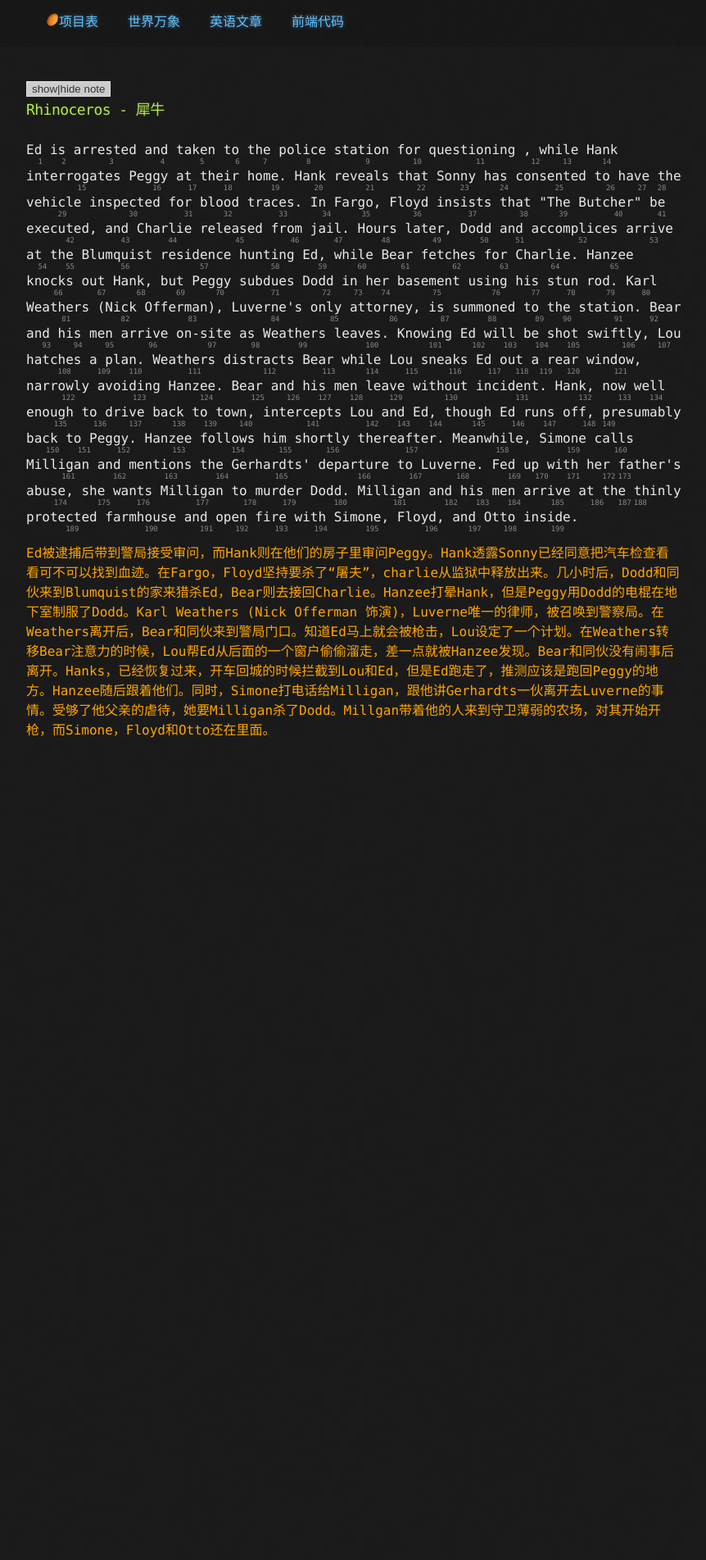
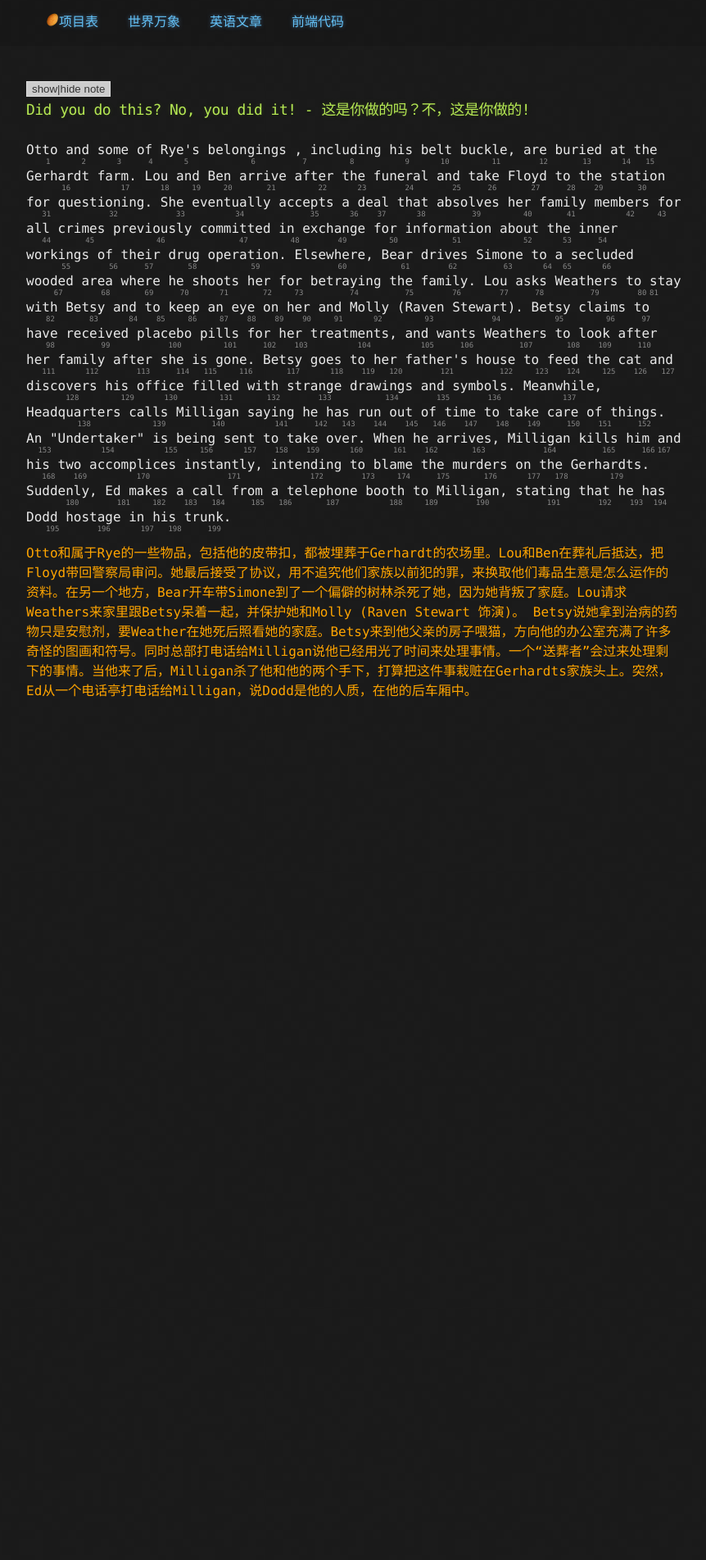
Before and after one commit to vunlin/vunlin.github.io, a Jekyll site: the page setup/template.html, which Jekyll copies as it is, in a window 1280 px wide. Shown: the whole page at 82% size, without its empty margins (208-1070 px from the left). Built offline with Jekyll 4.4.1, drawn with Linux system fonts in a browser that asks for light colours; after the commit the page ends 1855 px from its top, so only the background shows below that.

Commit message:
fargo s2e7

```diff
--- a/setup/template.html
+++ b/setup/template.html
@@ -32,45 +32,46 @@
 		<button id="toggleNote">show|hide note</button>
 	</div>
 	<div id="plot">
-		<h3>Rhinoceros - 犀牛</h3>
-		<p>Ed is arrested and taken to the police station for questioning, while Hank interrogates Peggy at their home. Hank reveals that Sonny has consented to have the vehicle inspected for blood traces. In Fargo, Floyd insists that "The Butcher" be executed, and Charlie released from jail. Hours later, Dodd and accomplices arrive at the Blumquist residence hunting Ed, while Bear fetches for Charlie. Hanzee knocks out Hank, but Peggy subdues Dodd in her basement using his stun rod. Karl Weathers (Nick Offerman), Luverne's only attorney, is summoned to the station. Bear and his men arrive on-site as Weathers leaves. Knowing Ed will be shot swiftly, Lou hatches a plan. Weathers distracts Bear while Lou sneaks Ed out a rear window, narrowly avoiding Hanzee. Bear and his men leave without incident. Hank, now well enough to drive back to town, intercepts Lou and Ed, though Ed runs off, presumably back to Peggy. Hanzee follows him shortly thereafter. Meanwhile, Simone calls Milligan and mentions the Gerhardts' departure to Luverne. Fed up with her father's abuse, she wants Milligan to murder Dodd. Milligan and his men arrive at the thinly protected farmhouse and open fire with Simone, Floyd, and Otto inside.</p>
+		<h3>Did you do this? No, you did it! - 这是你做的吗？不，这是你做的!</h3>
+		<p>Otto and some of Rye's belongings, including his belt buckle, are buried at the Gerhardt farm. Lou and Ben arrive after the funeral and take Floyd to the station for questioning. She eventually accepts a deal that absolves her family members for all crimes previously committed in exchange for information about the inner workings of their drug operation. Elsewhere, Bear drives Simone to a secluded wooded area where he shoots her for betraying the family. Lou asks Weathers to stay with Betsy and to keep an eye on her and Molly (Raven Stewart). Betsy claims to have received placebo pills for her treatments, and wants Weathers to look after her family after she is gone. Betsy goes to her father's house to feed the cat and discovers his office filled with strange drawings and symbols. Meanwhile, Headquarters calls Milligan saying he has run out of time to take care of things. An "Undertaker" is being sent to take over. When he arrives, Milligan kills him and his two accomplices instantly, intending to blame the murders on the Gerhardts. Suddenly, Ed makes a call from a telephone booth to Milligan, stating that he has Dodd hostage in his trunk.</p>
 
-		<div>Ed被逮捕后带到警局接受审问，而Hank则在他们的房子里审问Peggy。Hank透露Sonny已经同意把汽车检查看看可不可以找到血迹。在Fargo，Floyd坚持要杀了“屠夫”，charlie从监狱中释放出来。几小时后，Dodd和同伙来到Blumquist的家来猎杀Ed，Bear则去接回Charlie。Hanzee打晕Hank，但是Peggy用Dodd的电棍在地下室制服了Dodd。Karl Weathers (Nick Offerman 饰演)，Luverne唯一的律师，被召唤到警察局。在Weathers离开后，Bear和同伙来到警局门口。知道Ed马上就会被枪击，Lou设定了一个计划。在Weathers转移Bear注意力的时候，Lou帮Ed从后面的一个窗户偷偷溜走，差一点就被Hanzee发现。Bear和同伙没有闹事后离开。Hanks，已经恢复过来，开车回城的时候拦截到Lou和Ed，但是Ed跑走了，推测应该是跑回Peggy的地方。Hanzee随后跟着他们。同时，Simone打电话给Milligan，跟他讲Gerhardts一伙离开去Luverne的事情。受够了他父亲的虐待，她要Milligan杀了Dodd。Millgan带着他的人来到守卫薄弱的农场，对其开始开枪，而Simone，Floyd和Otto还在里面。</div>
+		<div>Otto和属于Rye的一些物品，包括他的皮带扣，都被埋葬于Gerhardt的农场里。Lou和Ben在葬礼后抵达，把Floyd带回警察局审问。她最后接受了协议，用不追究他们家族以前犯的罪，来换取他们毒品生意是怎么运作的资料。在另一个地方，Bear开车带Simone到了一个偏僻的树林杀死了她，因为她背叛了家庭。Lou请求Weathers来家里跟Betsy呆着一起，并保护她和Molly (Raven Stewart 饰演)。 Betsy说她拿到治病的药物只是安慰剂，要Weather在她死后照看她的家庭。Betsy来到他父亲的房子喂猫，方向他的办公室充满了许多奇怪的图画和符号。同时总部打电话给Milligan说他已经用光了时间来处理事情。一个“送葬者”会过来处理剩下的事情。当他来了后，Milligan杀了他和他的两个手下，打算把这件事栽赃在Gerhardts家族头上。突然，Ed从一个电话亭打电话给Milligan，说Dodd是他的人质，在他的后车厢中。</div>
 		<script>
 		var note = {};
 		note["status"] = "{{ page.title }}";
 		note[1] = {};
 		note[1]['structure'] = {
-			'1-11':'FANBOYS的A连接句子',
-			'13-19':'副词从句',
-			'20-21':'SV',
-			'22-33':'名词从句SVO',
-			'36-37':'SV',
-			'39-47':'名词从句',
-			'48-59':'SV 加上 简化从句',
-			'60-64':'副词从句',
-			'65-79':'FANBOYS的B连接句子',
-			'80-91':'SVC',
-			'92-97':'SV',
-			'98-100':'副词从句',
-			'101-106':'简化副词从句',
-			'107-110':'SVO',
-			'111-113':'SVO',
-			'114-124':'副词从句',
-			'125-131':'SV',
-			'132-144':'SVO',
-			'145-152':'副词从句',
-			'153-157':'SVO',
-			'158-168':'FANBOYS的A连接句子',
-			'169-174':'who is 简化形容词从句',
-			'175-180':'SVOC',
-			'181-199':'FANBOYS的A连接句子',
+			'1-17':'SVC',
+			'18-32':'FANBOYS的A连接句子',
+			'33-37':'SVO',
+			'38-45':'形容词从句',
+			'46-47':'简化形容词从句',
+			'48-51':'副词短语',
+			'52-59':'简化形容词从句',
+			'60-68':'SVO',
+			'69-76':'形容词从句',
+			'77-94':'SVOC',
+			'95-104':'SVO',
+			'105-112':'FANBOYS的A连接句子 SVO',
+			'113-116':'副词从句',
+			'117-122':'SVO',
+			'123-126':'so that she is 简化副词从句',
+			'127-136':'FANBOYS的A连接句子 SVOC',
+			'138-140':'SVO',
+			'141':'who says 简化从句',
+			'142-152':'名词从句',
+			'153-157':'SVC',
+			'158-160':'简化副词从句',
+			'161-163':'副词从句',
+			'164-171':'SVO',
+			'172-179':'简化形容词从句 SVO',
+			'180-190':'SVO',
+			'191-192':'简化形容词从句',
+			'193-199':'名词从句',
 		}
 		note[1]['pos'] = {
-			'76-79':'who uses his stun rod 简化从句',
-			'84-86':'简化形容词从句',
-			'122-124':'who narrowly avoided 简化从句',
-			'133-140':'简化形容词从句',
+			'8-11':'简化形容词从句',
+
 		}
 
 		</script>
```
Also changed, not shown: English/TV/Fargo/S02E07.md (+48 -0 lines).
